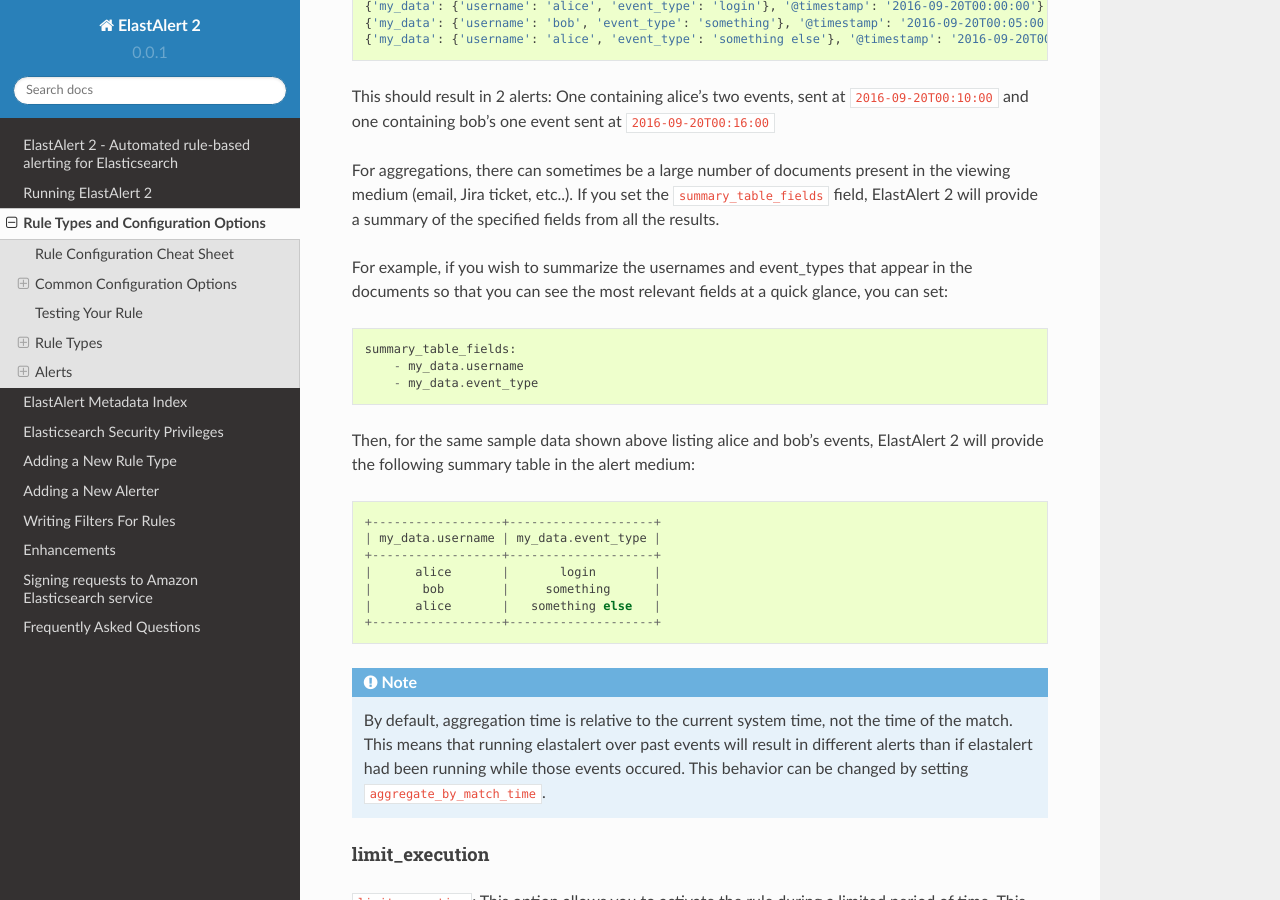
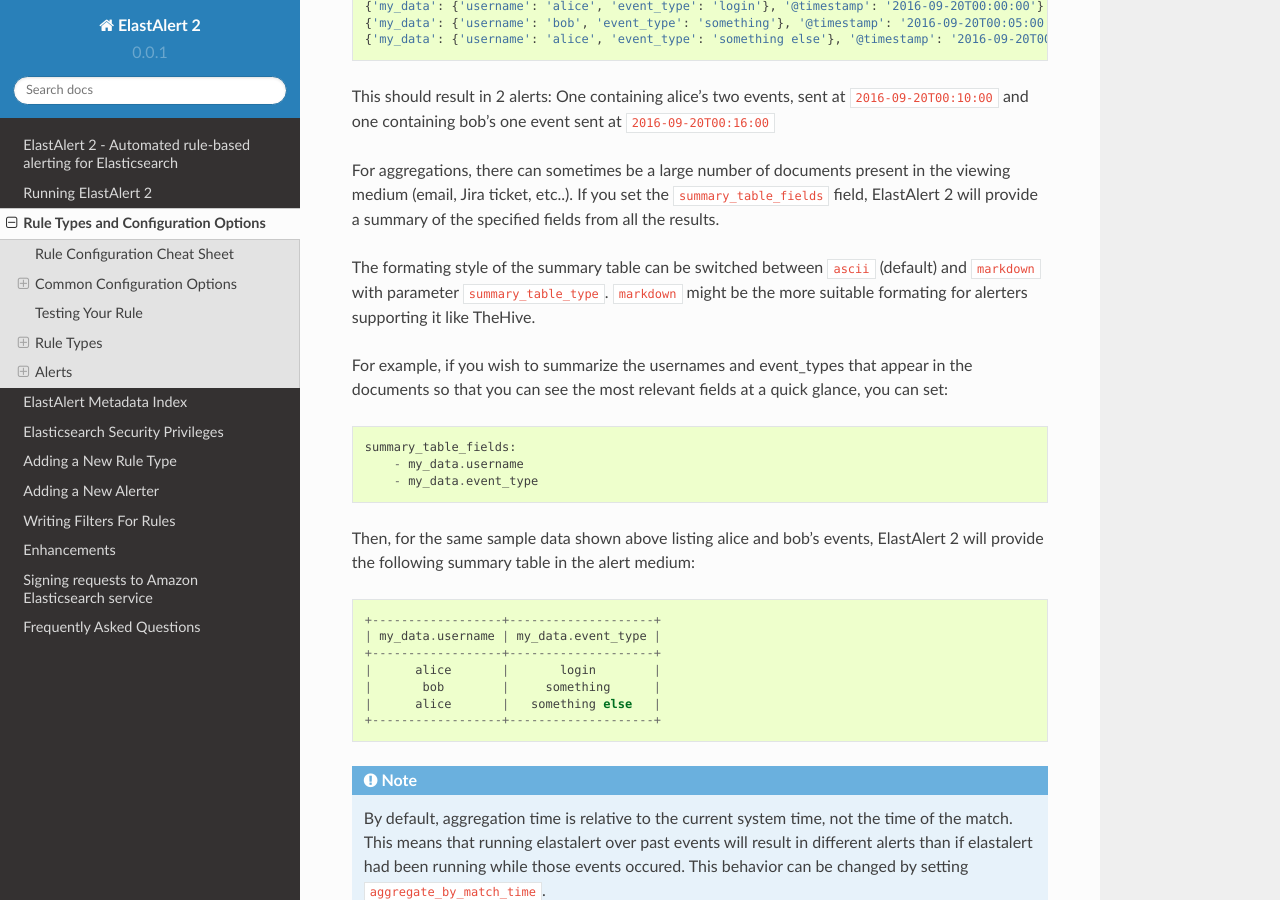
Before and after one commit to Yelp/elastalert, a Sphinx documentation site: the page built from docs/source/ruletypes.rst, in a window 1280 px wide and 900 px high, scrolled down 8157 px. Built offline with Sphinx 7.4.7 and the Read the Docs theme 2.0.0, drawn with Linux system fonts in a browser that asks for light colours; pages that are not in the unit, such as notebooks, are missing from menus.

Commit message:
Add summary_table_type to aggregation
Added a short description of the possible summary_table_types to the
documentation of the aggregation parameter.

```diff
--- a/docs/source/ruletypes.rst
+++ b/docs/source/ruletypes.rst
@@ -387,6 +387,8 @@
 
 For aggregations, there can sometimes be a large number of documents present in the viewing medium (email, Jira ticket, etc..). If you set the ``summary_table_fields`` field, ElastAlert 2 will provide a summary of the specified fields from all the results.
 
+The formating style of the summary table can be switched between ``ascii`` (default) and ``markdown`` with parameter ``summary_table_type``. ``markdown`` might be the more suitable formating for alerters supporting it like TheHive.
+
 For example, if you wish to summarize the usernames and event_types that appear in the documents so that you can see the most relevant fields at a quick glance, you can set::
 
     summary_table_fields:
```
